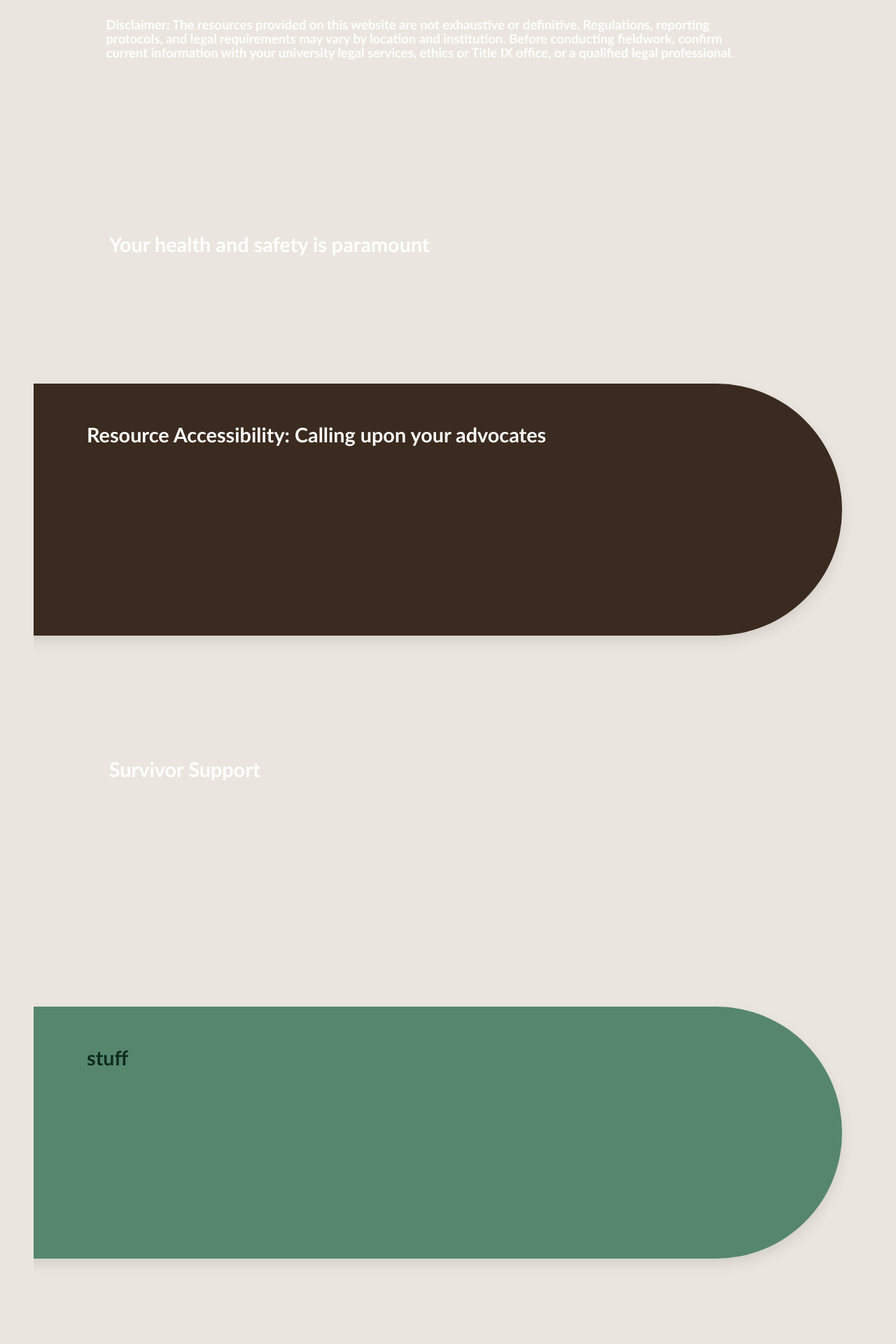
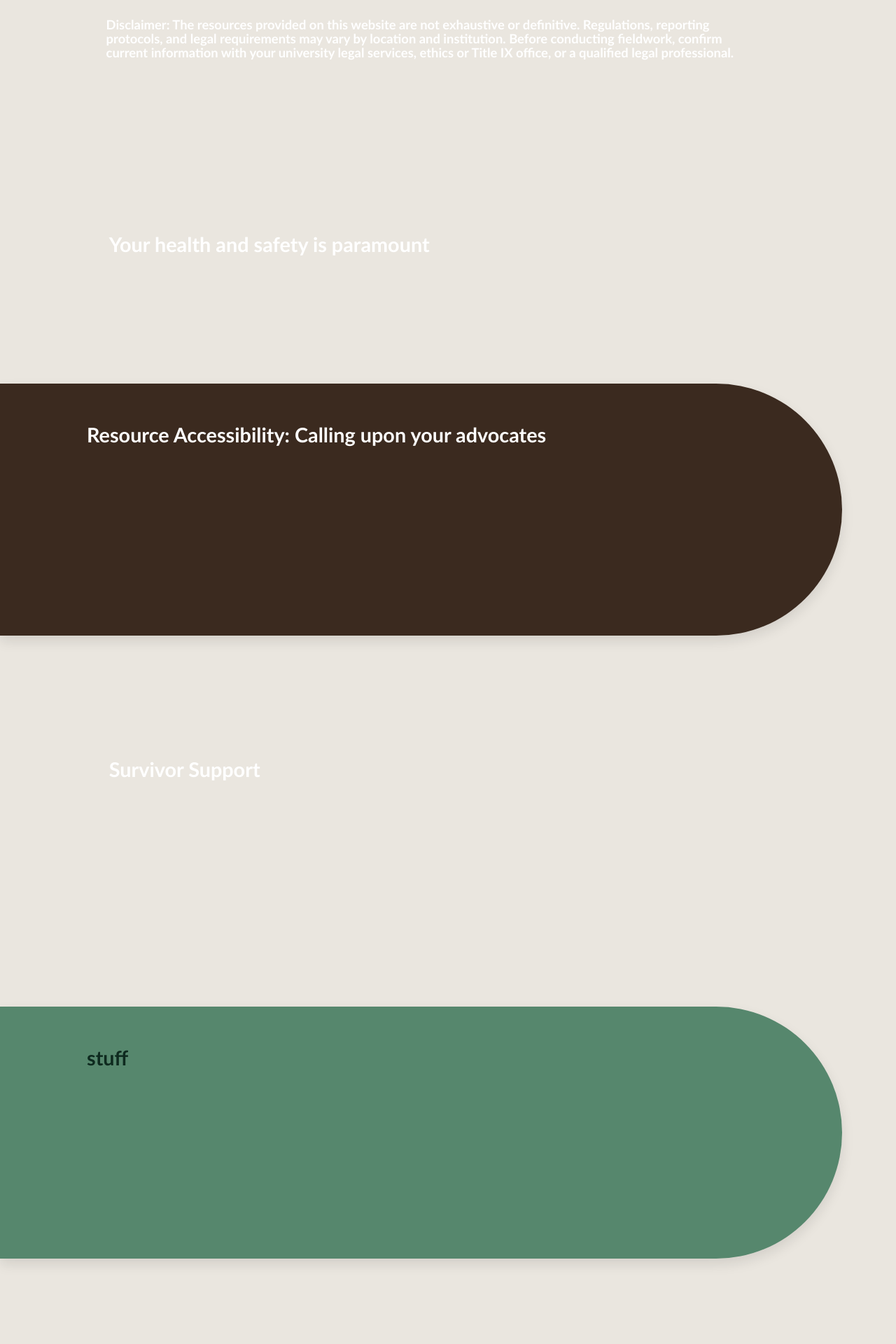
Before and after one commit to AnthroSafetyWarrior/GoldenTrowelProject, a Jekyll site: the page built from _pages/support.html, in a window 1280 px wide. Shown: the part 967-2887 px from the top of the page at 70% size. Built offline with Jekyll 4.4.1, drawn with Linux system fonts in a browser that asks for light colours.

Commit message:
updating name

```diff
--- a/_layouts/default.html
+++ b/_layouts/default.html
@@ -251,7 +251,8 @@
 }
 
 /* Prevent accidental horizontal overflow from grid children */
-main, .section { min-inline-size: 0; overflow-x: clip; }
+/* was overflow-x: clip */
+main, .section { min-inline-size: 0; overflow-x: visible; }
 
 /* ===== Heading-only pill (pillhead) ===== */
 .pillhead{
@@ -301,26 +302,29 @@
 .pill.pill--clip-left { padding-left:  max(var(--pill-pad-x), var(--curve-inset)); }
 
 /* full-bleed rounded band behind the pill */
-/* --- Full-bleed pill bands: use visible viewport units --- */
+/* full-bleed width + anchoring use svw for Windows scrollbars */
 .pill::before,
 .pillhead::before,
 .pillband::before{
-  width: calc(100svw - var(--pill-margin));  /* was 100vw */
+  width: calc(100svw - var(--pill-margin));
 }
-
-/* Left / right anchoring must use the same unit */
+.pill.pill--clip-right::before,
+.pillhead.pill--clip-right::before,
+.pillband.pill--clip-right::before{
+  right: calc(50% - 50svw);
+}
 .pill.pill--clip-left::before,
 .pillhead.pill--clip-left::before,
 .pillband.pill--clip-left::before{
-  left:  calc(50% - 50svw);                  /* was 50vw */
+  left:  calc(50% - 50svw);
 }
 
-.pill.pill--clip-right::before,
-.pillhead.pill--clip-right::before,
-.pillband.pill--clip-right::before{
-  right: calc(50% - 50svw);                  /* was 50vw */
+/* remove the reserved viewport margin only for right-clipped variants */
+.pillhead.pill--clip-right,
+.pill.pill--clip-right,
+.pillband.pill--clip-right{
+  --pill-margin: 0;
 }
-
 /* Optional: provide a fallback for older Safari/Chrome */
 @supports not (width: 100svw) {
   .pill::before,
@@ -686,13 +690,6 @@
   row-gap: clamp(6px, 1.2vw, 14px);
 }
 
-/* Make right-clipped pills/bands/heads truly flush to the viewport edge */
-.pillhead.pill--clip-right,
-.pill.pill--clip-right,
-.pillband.pill--clip-right{
-  --pill-margin: 0;
-}
-
 /* === Extra pinch on small screens ========================== */
 @media (max-width: 640px){
   /* 1) Less vertical padding, a touch less headroom */
```
